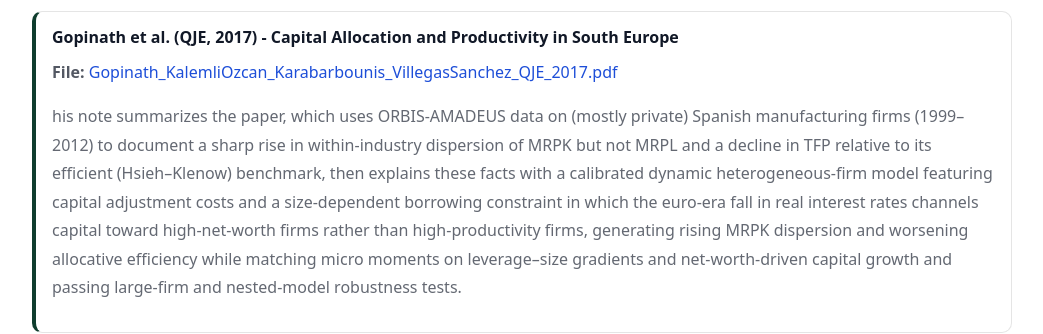
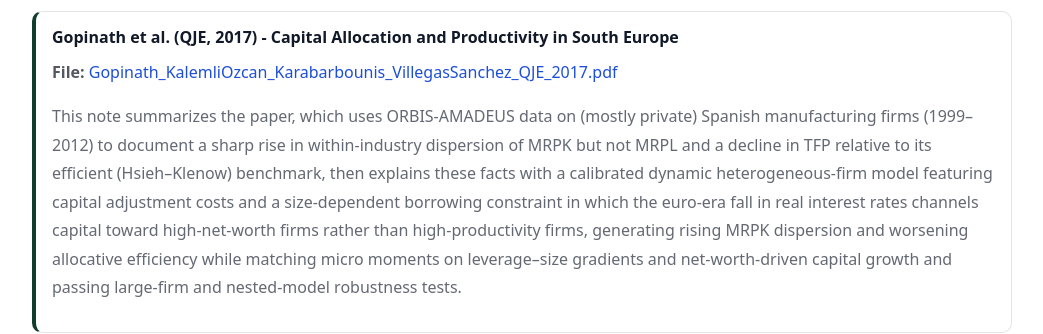
Before and after one commit to yaxinzn/study-archive, a Jekyll site: the page built from reading/index.md, in a window 1280 px wide and 900 px high, scrolled down 600 px. Shown: the part 155-489 px from the top of the window, without its empty margins (118-1161 px from the left). Built offline with Jekyll 4.4.1, drawn with Linux system fonts in a browser that asks for light colours.

Commit message:
Update descriptions for reading entries in YAML

```diff
--- a/_data/reading.yml
+++ b/_data/reading.yml
@@ -4,7 +4,7 @@
 
 - title: "Gopinath et al. (QJE, 2017) - Capital Allocation and Productivity in South Europe"
   file: "Gopinath_KalemliOzcan_Karabarbounis_VillegasSanchez_QJE_2017.pdf"
-  desc: "his note summarizes the paper, which uses ORBIS-AMADEUS data on (mostly private) Spanish manufacturing firms (1999–2012) to document a sharp rise in within-industry dispersion of MRPK but not MRPL and a decline in TFP relative to its efficient (Hsieh–Klenow) benchmark, then explains these facts with a calibrated dynamic heterogeneous-firm model featuring capital adjustment costs and a size-dependent borrowing constraint in which the euro-era fall in real interest rates channels capital toward high-net-worth firms rather than high-productivity firms, generating rising MRPK dispersion and worsening allocative efficiency while matching micro moments on leverage–size gradients and net-worth-driven capital growth and passing large-firm and nested-model robustness tests."
+  desc: "This note summarizes the paper, which uses ORBIS-AMADEUS data on (mostly private) Spanish manufacturing firms (1999–2012) to document a sharp rise in within-industry dispersion of MRPK but not MRPL and a decline in TFP relative to its efficient (Hsieh–Klenow) benchmark, then explains these facts with a calibrated dynamic heterogeneous-firm model featuring capital adjustment costs and a size-dependent borrowing constraint in which the euro-era fall in real interest rates channels capital toward high-net-worth firms rather than high-productivity firms, generating rising MRPK dispersion and worsening allocative efficiency while matching micro moments on leverage–size gradients and net-worth-driven capital growth and passing large-firm and nested-model robustness tests."
 
 - title: "Xu (AER, 2018) - The Costs of Patronage: Evidence from the British Empire"
   file: "Xu_AER_2018.pdf"
```
